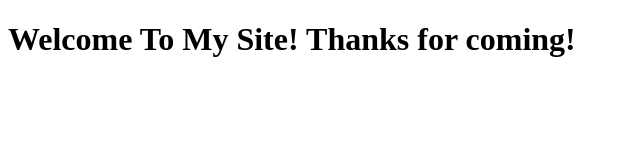
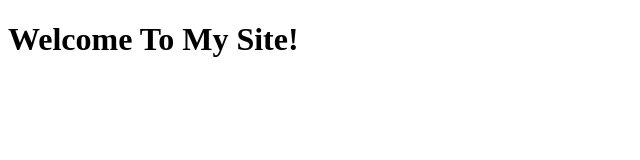
Before and after one commit to bmusacchio/Coursera-Test, a plain HTML site: page site/index.html in a window 1280 px wide. Shown: the whole page, without its empty margins (0-640 px from the left). Drawn offline with Linux system fonts and the light colour scheme.

Commit message:
last change

```diff
--- a/site/index.html
+++ b/site/index.html
@@ -4,6 +4,6 @@
 	<title>Hello Coursera!</title>
 </head>
 <body>
-<h1>Welcome To My Site! Thanks for coming!</h1>
+<h1>Welcome To My Site!</h1>
 </body>
 </html>
```
